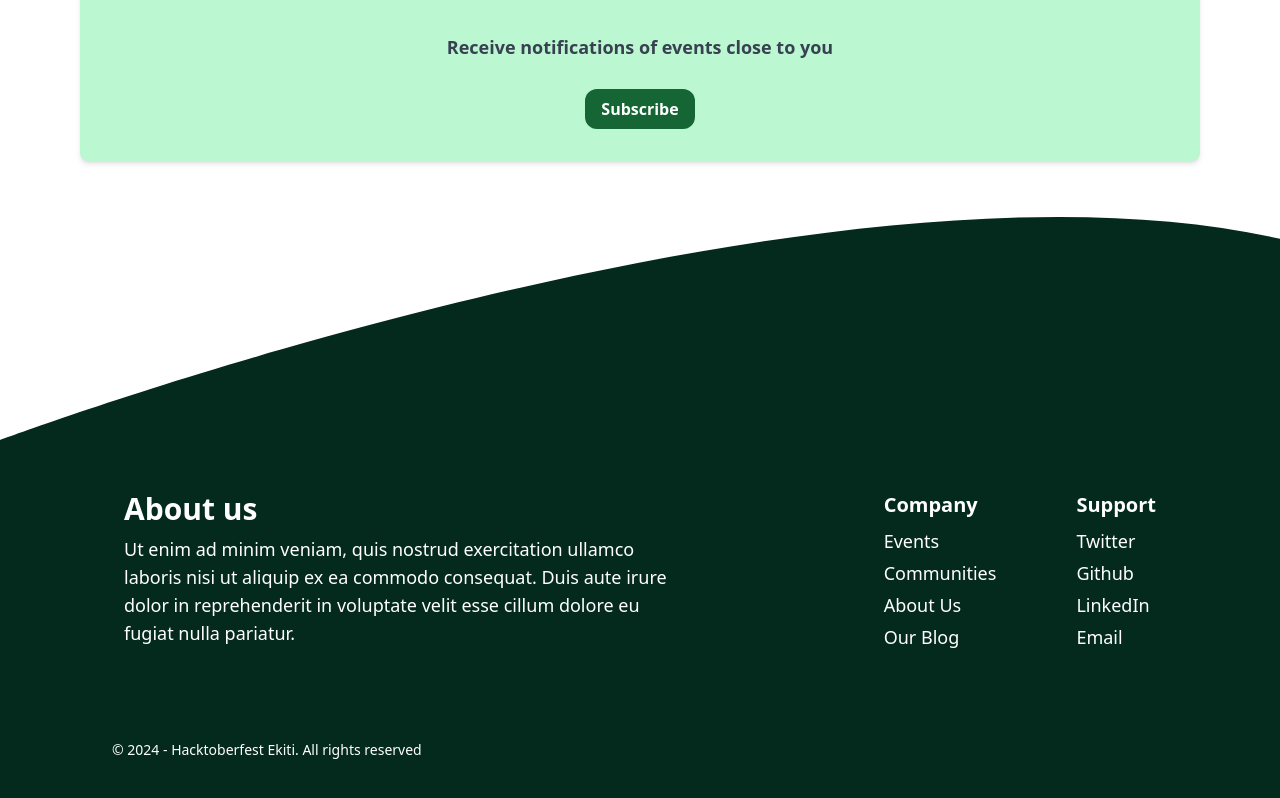
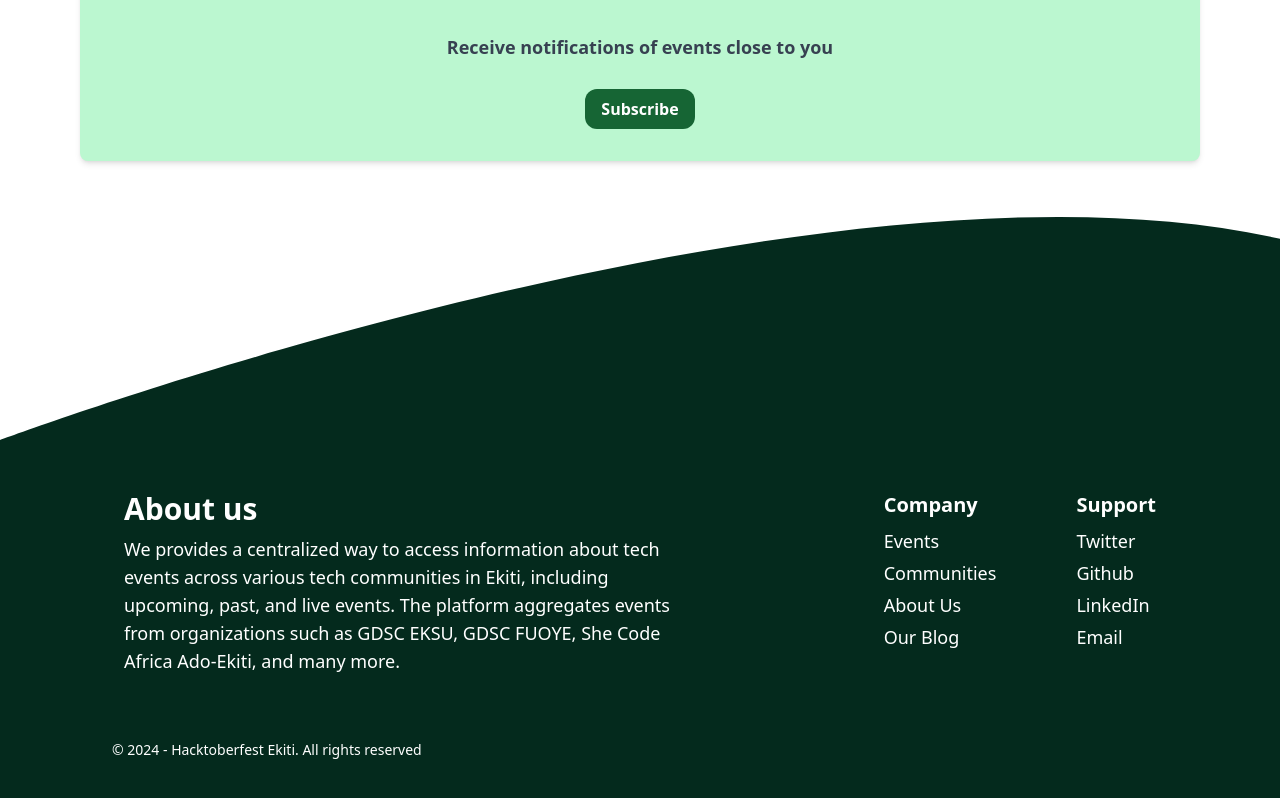
Before and after one commit to OSCA-Ado-Ekiti/EventTrakka, a React (Vite) app: page / in a window 1280 px wide. Shown: the part 4793-5591 px from the top of the page. Built offline with nearby package versions, Linux system fonts and the light colour scheme.

Commit message:
wip:worked on the About Us in the footer Section

```diff
--- a/package.json
+++ b/package.json
@@ -27,7 +27,7 @@
     "eslint-plugin-react-hooks": "^4.6.0",
     "eslint-plugin-react-refresh": "^0.4.3",
     "postcss": "^8.4.31",
-    "tailwindcss": "^3.3.5",
+    "tailwindcss": "^3.4.13",
     "vite": "^4.4.5"
   }
 }
--- a/src/components/Footer.jsx
+++ b/src/components/Footer.jsx
@@ -24,10 +24,7 @@ const Footer = () => {
           <div className="p-6">
             <h1 className="text-3xl font-semibold mb-2">About us</h1>
             <p className="text-lg w-full text-justify">
-              Ut enim ad minim veniam, quis nostrud exercitation ullamco laboris
-              nisi ut aliquip ex ea commodo consequat. Duis aute irure dolor in
-              reprehenderit in voluptate velit esse cillum dolore eu fugiat
-              nulla pariatur.
+
             </p>
             {/* Additional mobile content */}
             <div className="mt-8 mb-20">
@@ -89,10 +86,8 @@ const Footer = () => {
           >
             <h1 className="text-white text-3xl font-semibold mb-2">About us</h1>
             <p className="text-white text-lg w-1/2">
-              Ut enim ad minim veniam, quis nostrud exercitation ullamco laboris
-              nisi ut aliquip ex ea commodo consequat. Duis aute irure dolor in
-              reprehenderit in voluptate velit esse cillum dolore eu fugiat
-              nulla pariatur.
+            We provides a centralized way to access information about tech events across various tech communities in Ekiti, including upcoming, past, and live events. The platform aggregates
+             events from organizations such as GDSC EKSU, GDSC FUOYE, She Code Africa Ado-Ekiti, and many more.
             </p>
           </div>
           <div
```
Also changed, not shown: 2 other files (tests, documents, lock files or other folders).
